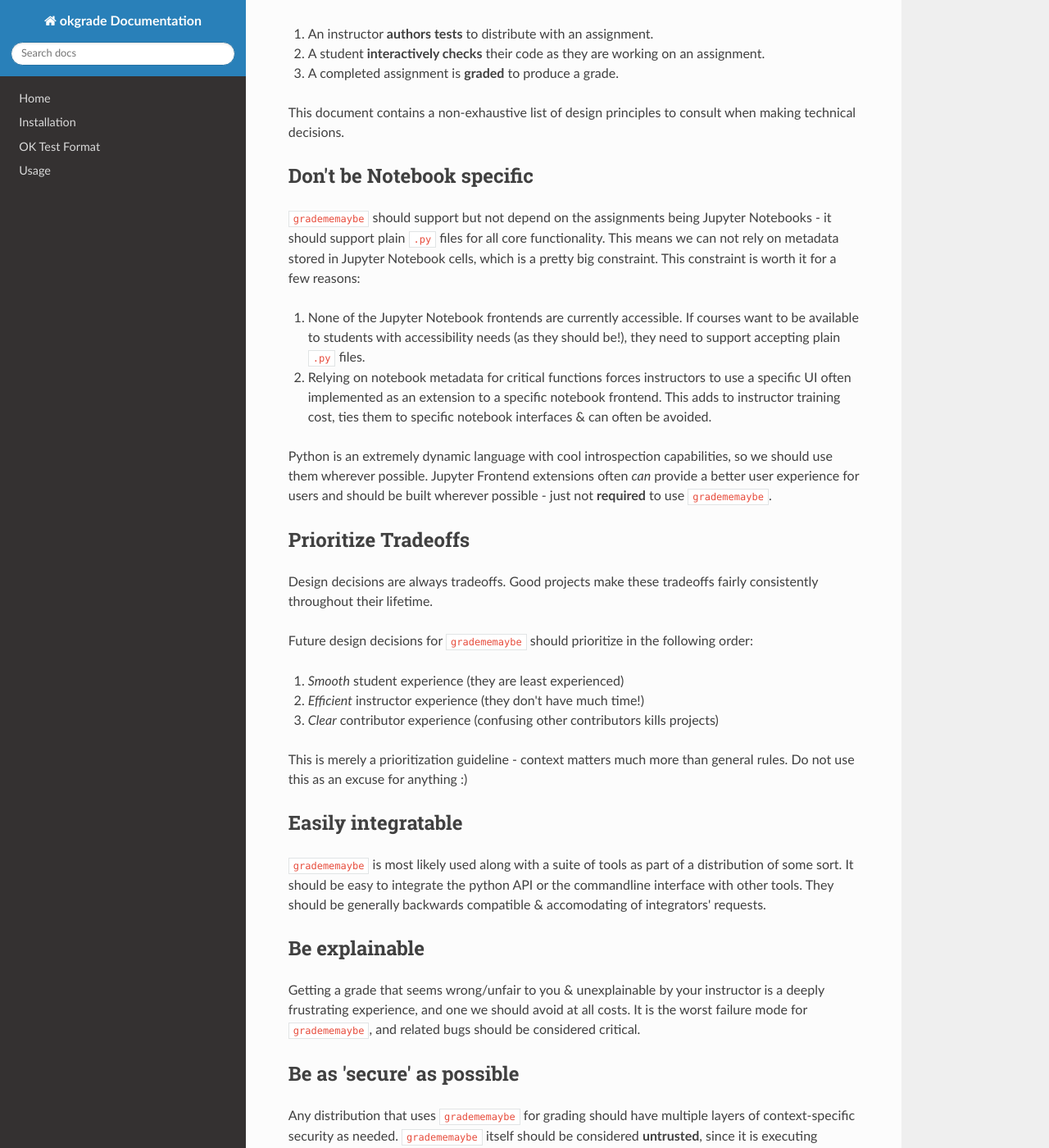
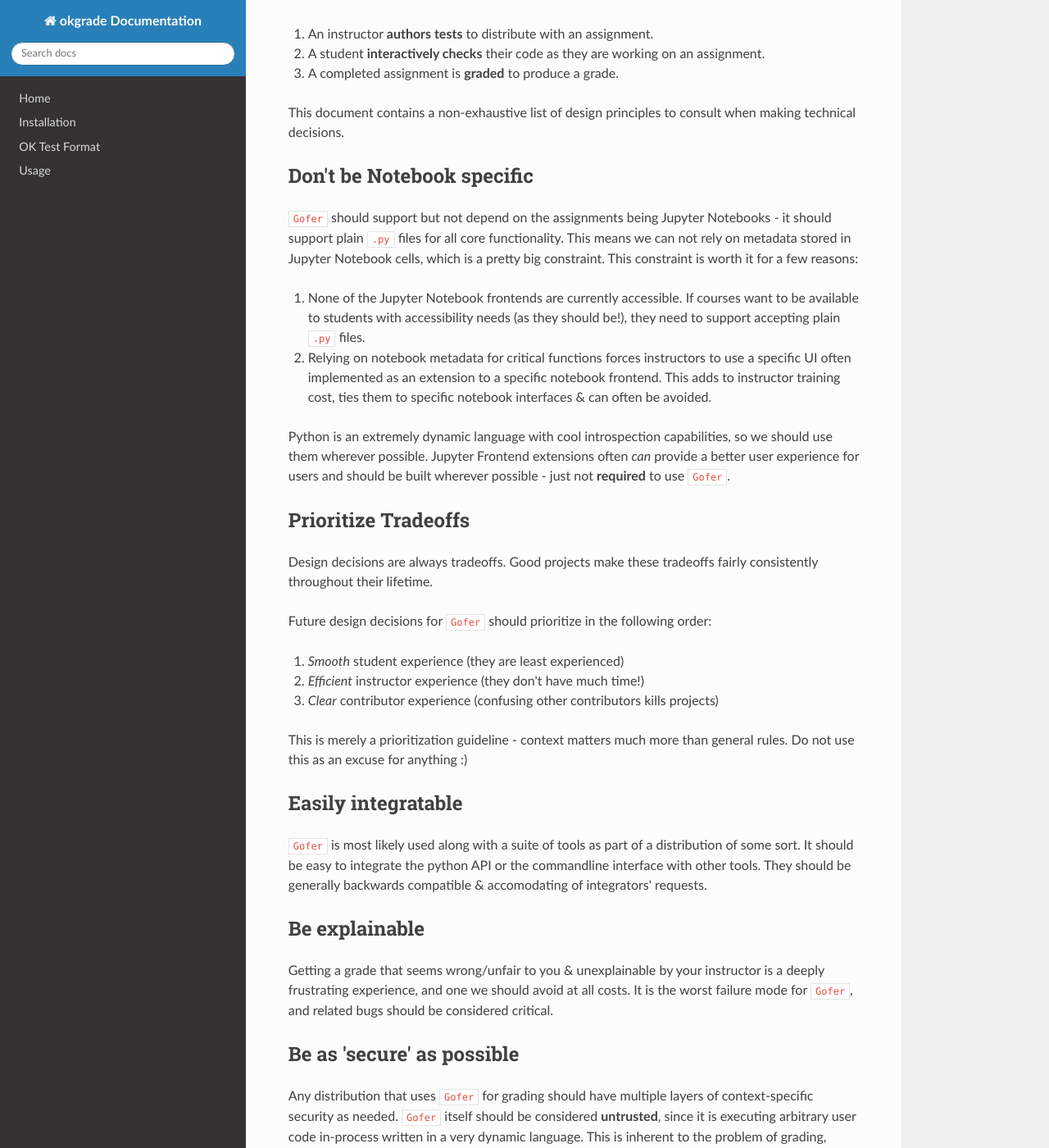
Before and after one commit to data-8/Gofer-Grader, an MkDocs documentation site: the page built from docs/design.md, in a window 1280 px wide and 1400 px high, scrolled down 203 px. Shown: the whole window at 82% size. Built offline with MkDocs 1.6.1, drawn with Linux system fonts in a browser that asks for light colours; nearby versions of some CDN libraries; old or Windows-style settings are respelled for this version of MkDocs; some of the changed text lies outside the part shown.

```diff
--- a/docs/design.md
+++ b/docs/design.md
@@ -1,6 +1,6 @@
 # Design
 
-When designing `gradememaybe` and adding features, the developers are influenced by three
+When designing `Gofer` and adding features, the developers are influenced by three
 primary use cases.
 
 1. An instructor **authors tests** to distribute with an assignment.
@@ -13,7 +13,7 @@ technical decisions.
 
 ## Don't be Notebook specific
 
-`gradememaybe` should support but not depend on the assignments being Jupyter Notebooks - it
+`Gofer` should support but not depend on the assignments being Jupyter Notebooks - it
 should support plain `.py` files for all core functionality. This means we can not rely on
 metadata stored in Jupyter Notebook cells, which is a pretty big constraint. This constraint is
 worth it for a few reasons:
@@ -27,14 +27,14 @@ worth it for a few reasons:
 
 Python is an extremely dynamic language with cool introspection capabilities, so we should use
 them wherever possible. Jupyter Frontend extensions often *can* provide a better user experience
-for users and should be built wherever possible - just not **required** to use `gradememaybe`.
+for users and should be built wherever possible - just not **required** to use `Gofer`.
 
 ## Prioritize Tradeoffs
 
 Design decisions are always tradeoffs. Good projects make these tradeoffs fairly consistently
 throughout their lifetime.
 
-Future design decisions for `gradememaybe` should prioritize in the following order:
+Future design decisions for `Gofer` should prioritize in the following order:
 
 1. *Smooth* student experience (they are least experienced)
 2. *Efficient* instructor experience (they don't have much time!)
@@ -45,7 +45,7 @@ not use this as an excuse for anything :)
 
 ## Easily integratable
 
-`gradememaybe` is most likely used along with a suite of tools as part of a distribution
+`Gofer` is most likely used along with a suite of tools as part of a distribution
 of some sort. It should be easy to integrate the python API or the commandline interface
 with other tools. They should be generally backwards compatible & accomodating of integrators'
 requests.
@@ -54,12 +54,12 @@ requests.
 
 Getting a grade that seems wrong/unfair to you & unexplainable by your instructor is a deeply
 frustrating experience, and one we should avoid at all costs. It is the worst failure mode
-for `gradememaybe`, and related bugs should be considered critical.
+for `Gofer`, and related bugs should be considered critical.
 
 ## Be as 'secure' as possible
 
-Any distribution that uses `gradememaybe` for grading should have multiple layers of context-specific
-security as needed. `gradememaybe` itself should be considered **untrusted**, since it is executing
+Any distribution that uses `Gofer` for grading should have multiple layers of context-specific
+security as needed. `Gofer` itself should be considered **untrusted**, since it is executing
 arbitrary user code in-process written in a very dynamic language. This is inherent to the problem
 of grading, however - the only way to be more secure is to rely exclusively on `stdin` and `stdout`
 of the executed program & parse those. This is the approach taken by most programming 'contest' sites
@@ -68,5 +68,5 @@ like [TopCoder](https://www.topcoder.com/competitive-programming/), and trades o
 
 However, we can still try to make it harder for students & instructors to *accidentally* screw up
 their grading. Distributions should build enough layers of security to make it *impossible* for students to
-tamper with *other* students' grades, and `gradememaybe` should build in enough security to make it
+tamper with *other* students' grades, and `Gofer` should build in enough security to make it
 *hard* for students to tamper with their own grades.
```
Also changed, not shown: README.md (+9 -4 lines), docs/index.md (+2 -5 lines), docs/install.md (+2 -2 lines), docs/using.md (+3 -3 lines).
